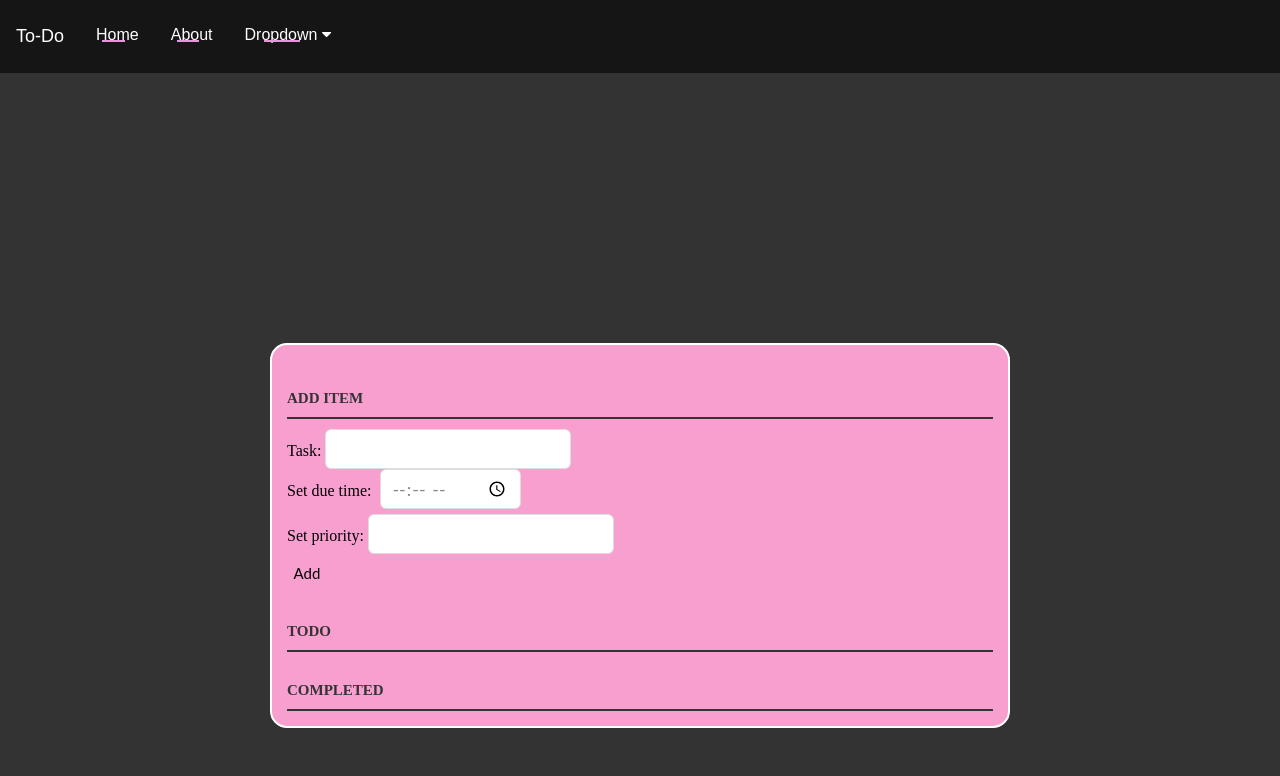
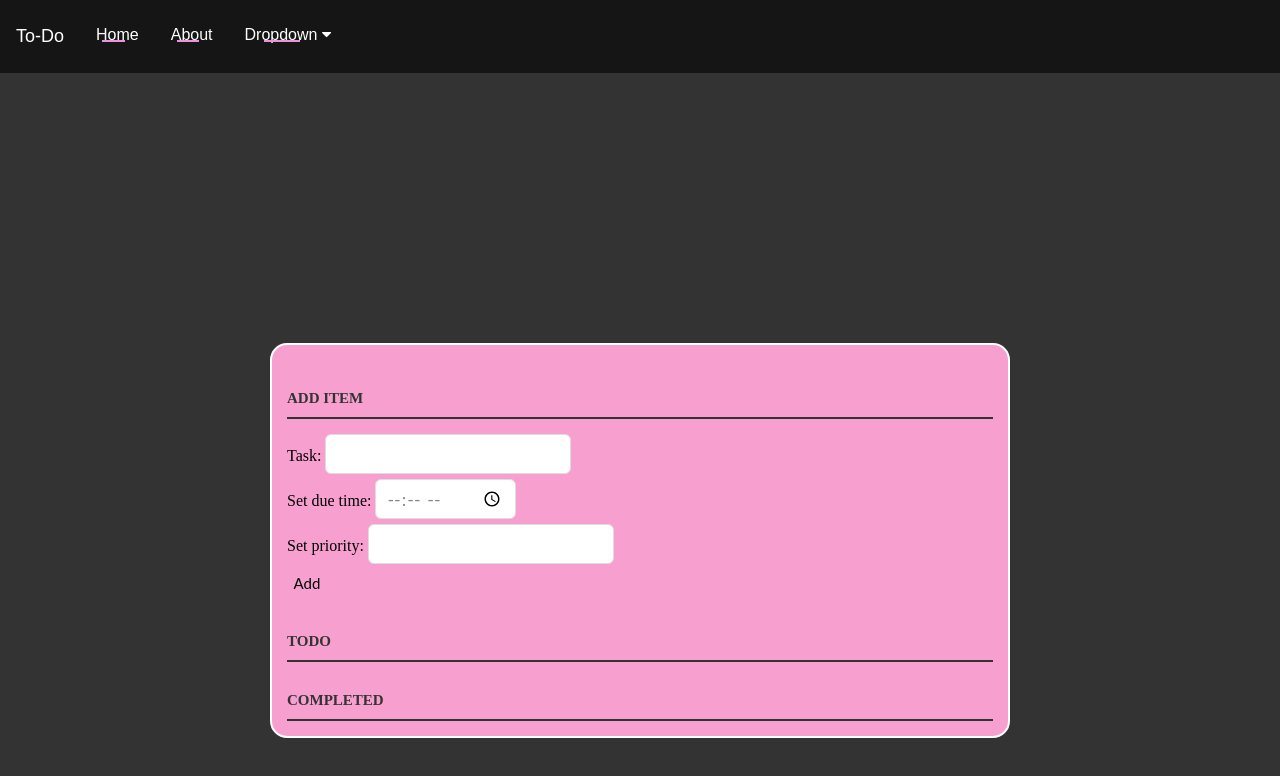
Before and after one commit to divyajain11/to-do.github.io, a plain HTML site: page main.html in a window 1280 px wide. Drawn offline with Linux system fonts and the light colour scheme.

Commit message:
commit on 'main'

```diff
--- a/css/main.css
+++ b/css/main.css
@@ -114,7 +114,6 @@ input[type="time"] {
     border-radius: 6px;
     font-family: Lato, sans-serif;
     color: #888;
-    margin-top: 5px;
 }
 
 input[type="text"]:focus {
@@ -132,7 +131,6 @@ input[type="number"] {
     border-radius: 6px;
     font-family: Lato, sans-serif;
     color: #888;
-    margin-top: 5px
 }
 
 
@@ -147,7 +145,17 @@ span {
     margin-top: 9px;
 }
 
-input#new-task {}
+.priority {
+    margin-top: 5px;
+}
+
+.time {
+    margin-top: 5px;
+}
+
+.task {
+    margin-top: 5px;
+}
 
 p>button:hover {
     color: #0FC57C;
@@ -189,10 +197,6 @@ li {
 }
 
 @media only screen and (min-width: 769px) {
-    input[type="time"] {
-        margin-top: 0;
-        margin-left: 5px;
-    }
     .container {
         margin: 270px;
     }
```
